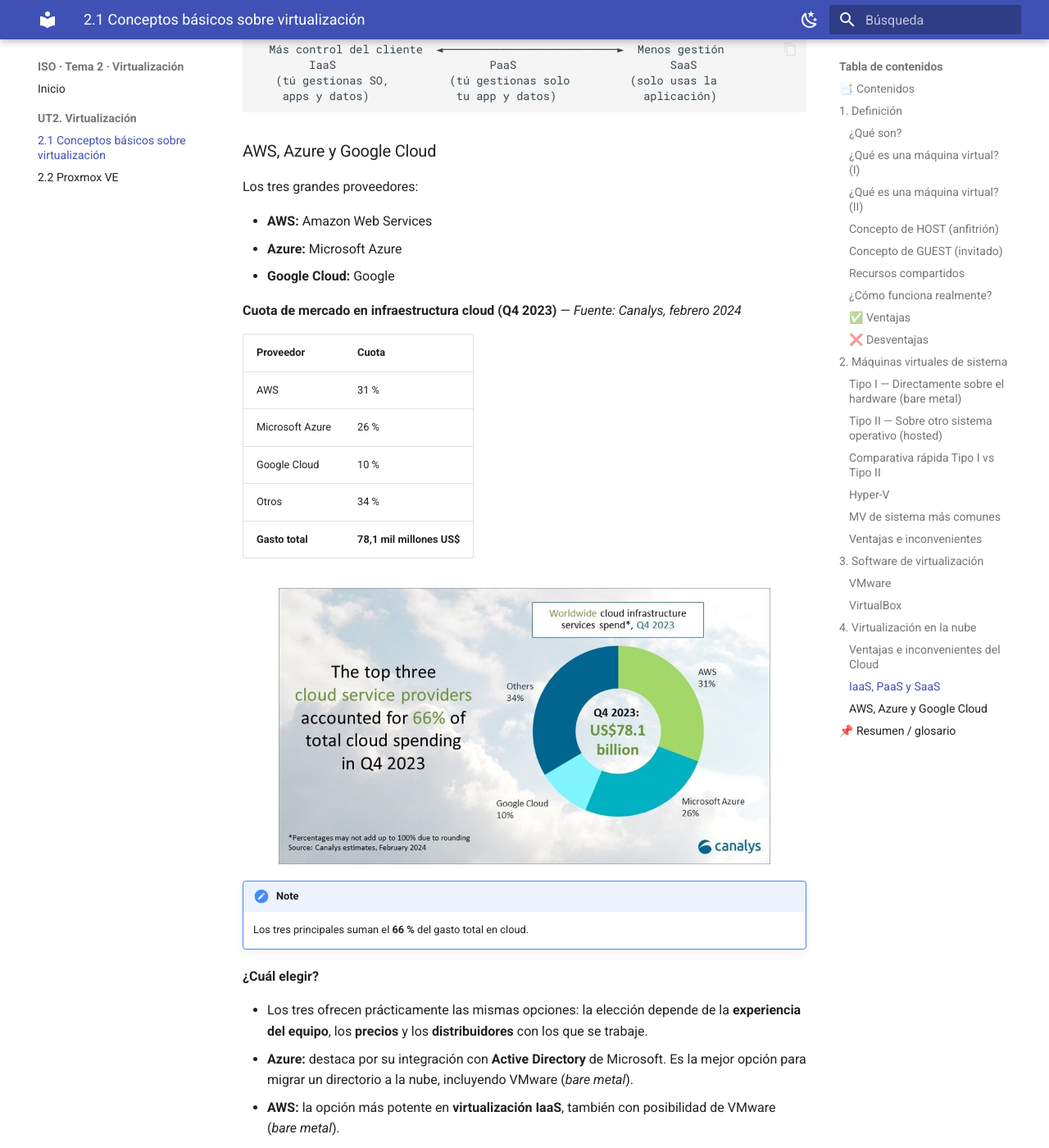
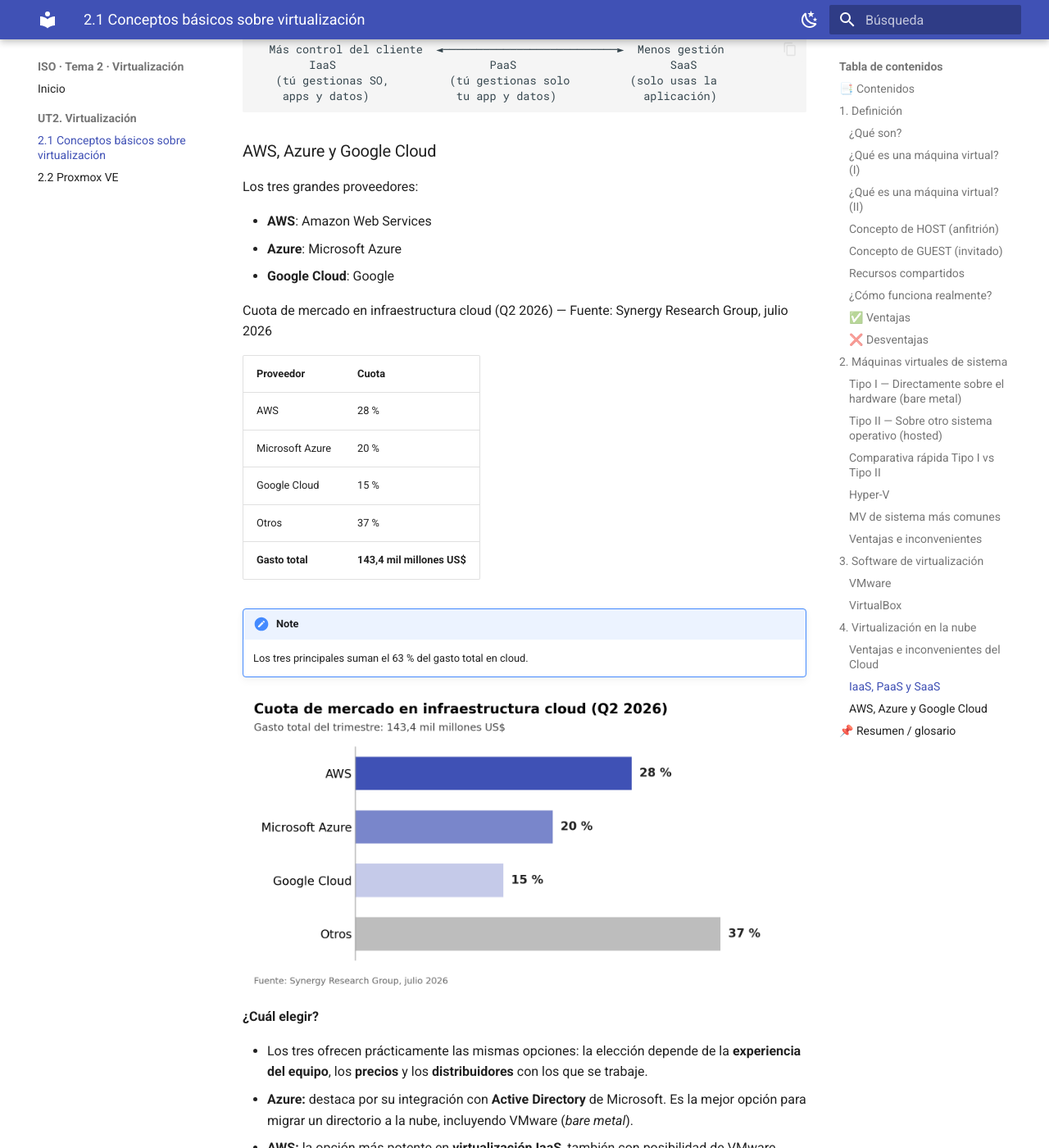
Before and after one commit to maysorribes/iso-tema2, an MkDocs documentation site: the page built from docs/iso-ut2.1-conceptos-virtualizacion.md, in a window 1280 px wide and 1400 px high, scrolled down 11152 px. Shown: the whole window at 82% size. Built offline with MkDocs 1.6.1 and Material for MkDocs 9.7.7, drawn with Linux system fonts in a browser that asks for light colours.

Commit message:
actualizar documento

```diff
--- a/docs/iso-ut2.1-conceptos-virtualizacion.md
+++ b/docs/iso-ut2.1-conceptos-virtualizacion.md
@@ -245,24 +245,25 @@
 
 Los tres grandes proveedores:
 
-- **AWS:** Amazon Web Services
-- **Azure:** Microsoft Azure
-- **Google Cloud:** Google
+* **AWS**: Amazon Web Services
+* **Azure**: Microsoft Azure
+* **Google Cloud**: Google
 
-**Cuota de mercado en infraestructura cloud (Q4 2023)** — *Fuente: Canalys, febrero 2024*
+Cuota de mercado en infraestructura cloud (Q2 2026) — Fuente: Synergy Research Group, julio 2026
 
-| Proveedor | Cuota |
-|---|---|
-| AWS | 31 % |
-| Microsoft Azure | 26 % |
-| Google Cloud | 10 % |
-| Otros | 34 % |
-| **Gasto total** | **78,1 mil millones US$** |
-
-![Cuota de mercado cloud Q4 2023 (Canalys)](images/virtualizacion/cuota-mercado-cloud.png){ width="600" }
+| Proveedor       | Cuota                     |
+| --------------- | ------------------------- |
+| AWS             | 28 %                      |
+| Microsoft Azure | 20 %                      |
+| Google Cloud    | 15 %                      |
+| Otros           | 37 %                      |
+| **Gasto total** | **143,4 mil millones US$** |
 
 !!! note
-    Los tres principales suman el **66 %** del gasto total en cloud.
+    Los tres principales suman el 63 % del gasto total en cloud.
+
+![Cuota de mercado cloud Q2 2026 (Synergy Research)](images/virtualizacion/cuota-cloud-q2-2026.png)
+
 
 **¿Cuál elegir?**
 
```
Also changed, not shown: docs/images/virtualizacion/cuota-cloud-q2-2026.png (added).
